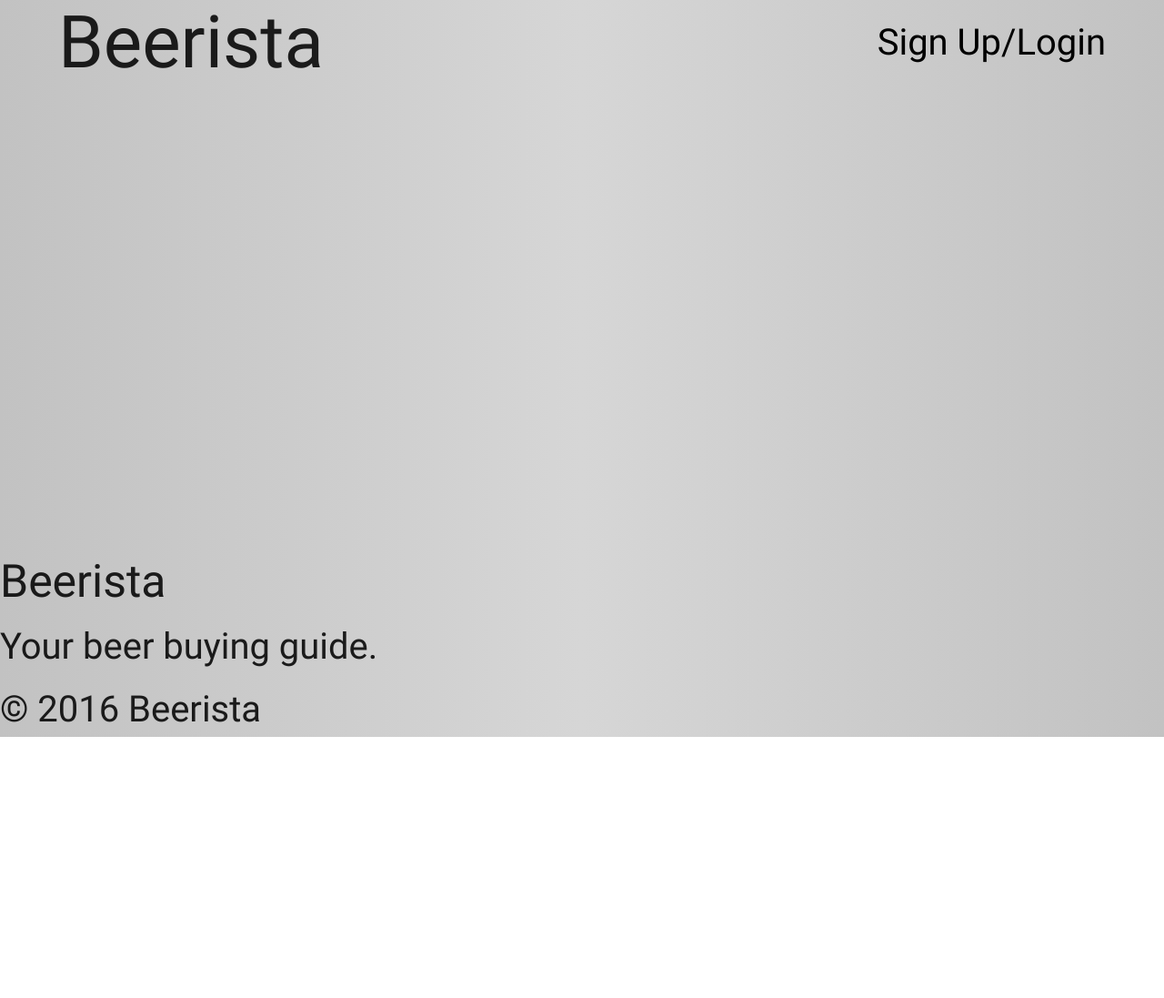
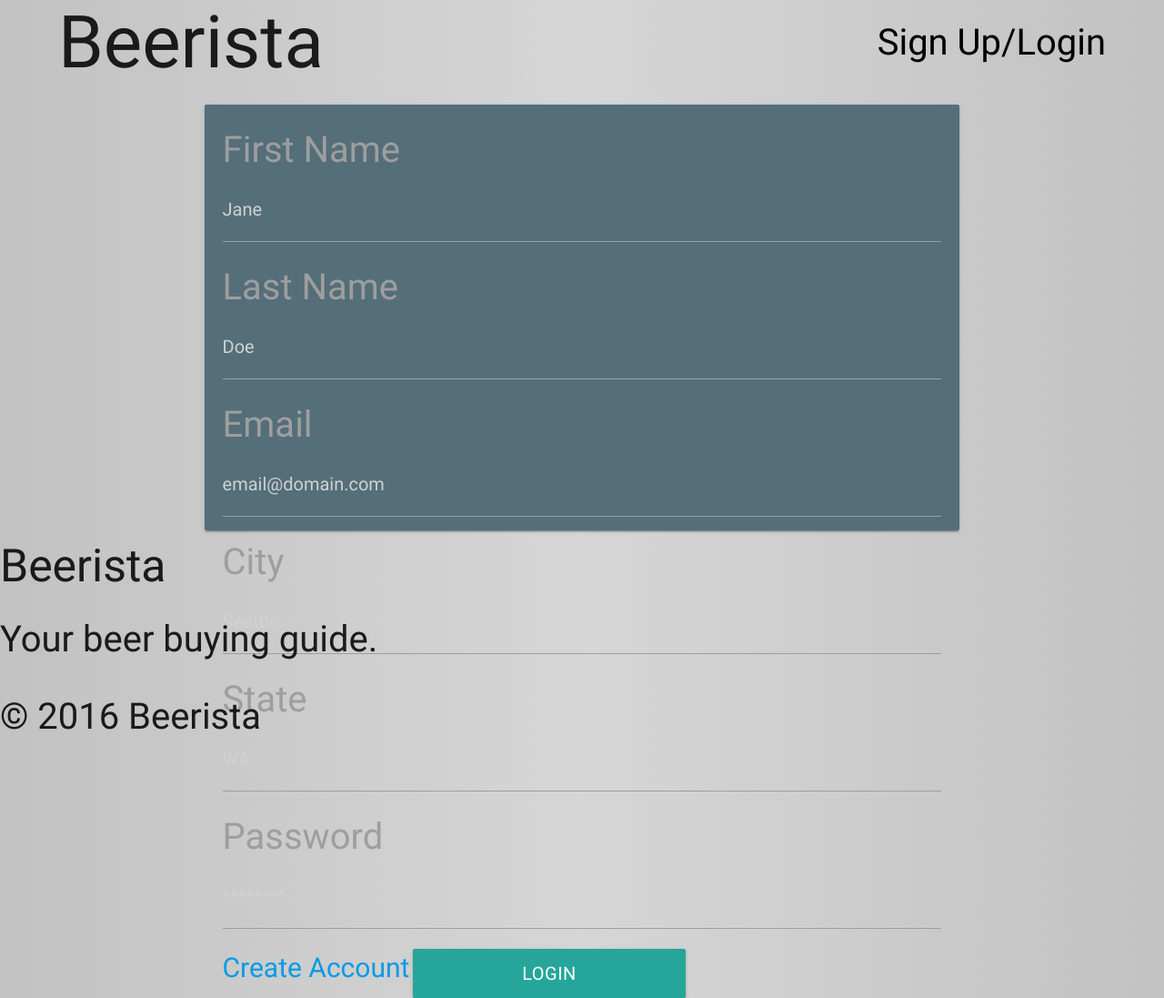
Before and after one commit to christopher-metz/beerista, a website: page login.html in a window 1280 px wide. Shown: the part 13-1110 px from the top of the page at 91% size. Before the commit the page ends 823 px from the top, so only its background shows below. Drawn offline with nearby package versions, Linux system fonts and the light colour scheme.

Commit message:
Added login mockup

```diff
--- a/css/global.css
+++ b/css/global.css
@@ -41,6 +41,7 @@ header #login {
 
 footer {
   height: 20%;
+  width: 100%;
   background-color: inherit;
   position: absolute;
   bottom: 0;
--- a/css/login.css
+++ b/css/login.css
@@ -1,49 +1,36 @@
-body {
-  height: 100vh;
-  width: 100%;
-  background: linear-gradient(to right, #C2C2C2, #D6D6D6, #C2C2C2);
+.row {
+  height: 65%;
+  margin: 0;
 }
 
-/*
--------------------------------------------------------------------------------
-  Nav
--------------------------------------------------------------------------------
-*/
-
-/*nav {
-  background-color: inherit;
-  box-shadow: 0;
-}*/
-
-
-/*
--------------------------------------------------------------------------------
-  Search
--------------------------------------------------------------------------------
-*/
-
-#search {
-  height: 65%;
-  display: flex;
-  justify-content: center;
-  align-items: center;
+.col {
+  height: 100%;
 }
 
-#search form {
-  display: flex;
-  justify-content: center;
-  flex-direction: column;
+.card {
+  height: 90%;
 }
 
-#search form label {
-  /*color: white;*/
-  font-size: 50px;
+.card-content {
+  height: 90%;
 }
 
-#search form button {
-  /*height: 5%;
-  width: 10%;
-  font-size: 50px;*/
-  margin: 0 auto;
+label {
+  font-size: 40px;
+}
 
+input[type=email],
+input[type=password],
+input[type=text] {
+  height: 70px;
+  font-size: 20px;
 }
+
+.signup {
+  font-size: 30px;
+}
+
+.btn-large {
+  font-size: 20px;
+  width: 300px;
+}
--- a/login.html
+++ b/login.html
@@ -17,19 +17,52 @@
   <body>
     <header>
       <h1>Beerista</h1>
-      <a href="#" id="login">Sign Up/Login</a>
+      <a id="login">Sign Up/Login</a>
     </header>
 
-    <!-- <section id="search">
-      <form>
-        <label>
-          Find Your Beer.
-        </label>
-        <input type="text" name="search" placeholder="Search..."/>
+    <div class="row">
+        <div class="col s8 offset-s2 m8 offset-m2">
+          <div class="card blue-grey darken-1">
+            <div class="card-content white-text">
+              <form>
+                <label>
+                  First Name
+                </label>
+                <input class="input-area" type="text" name="first-name" placeholder="Jane"/>
 
-        <button class="btn-large center-align">Search</button>
-      </form>
-    </section> -->
+                <label>
+                  Last Name
+                </label>
+                <input class="input-area" type="text" name="last-name" placeholder="Doe"/>
+
+                <label>
+                  Email
+                </label>
+                <input class="input-area" type="text" name="email" placeholder="email@domain.com"/>
+
+                <label>
+                  City
+                </label>
+                <input class="input-area" type="text" name="city" placeholder="Seattle"/>
+
+                <label>
+                  State
+                </label>
+                <input class="input-area" type="text" name="state" placeholder="WA"/>
+
+                <label>
+                  Password
+                </label>
+                <input class="input-area" type="password" name="password" placeholder="********"/>
+
+                <a class="signup">Create Account</a>
+
+                <button class="btn-large center-align">Login</button>
+              </form>
+            </div>
+          </div>
+        </div>
+      </div>
 
     <footer>
       <div class="container">
```
